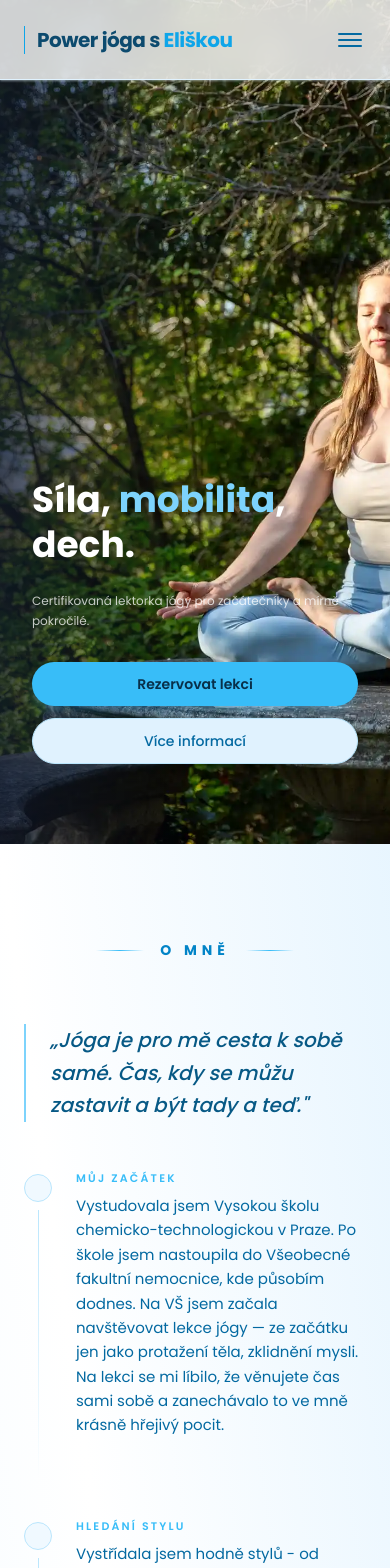
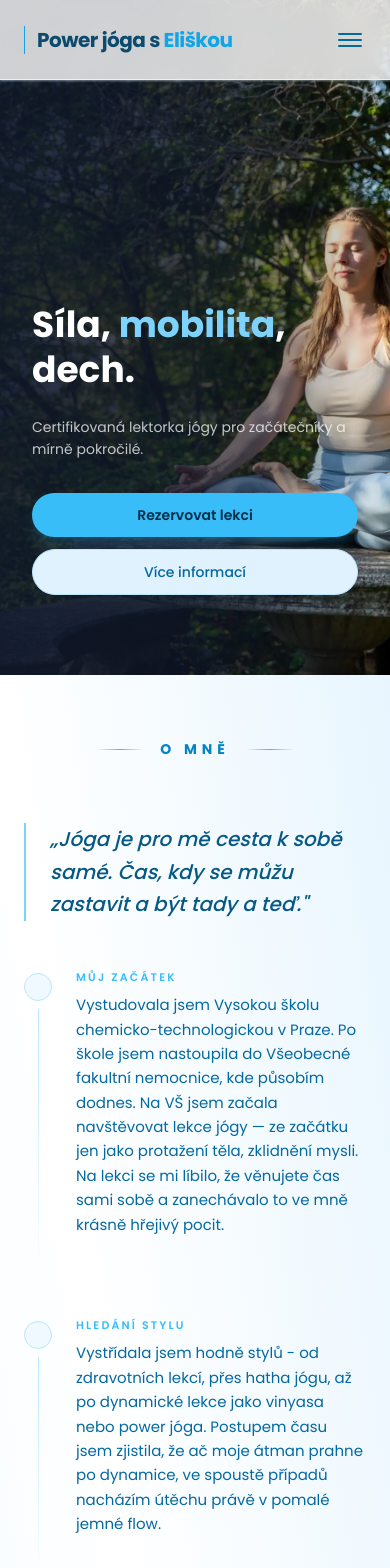
Before and after one commit to Michal-soukrome/joga-s-eliskou, a Next.js app: page / in a window 390 px wide. Shown: the top 1568 px of the page. Built offline with nearby package versions, Linux system fonts and the light colour scheme.

Commit message:
gradient a kotvy

```diff
--- a/src/components/About.tsx
+++ b/src/components/About.tsx
@@ -36,7 +36,7 @@ export default function About() {
   return (
     <section
       id="about"
-      className="scroll-mt-20 py-24 px-6 bg-gradient-to-tr from-sky-50/50 via-white to-sky-100/50"
+      className="scroll-mt-16 py-16 md:py-24 px-6 bg-gradient-to-tr from-sky-50/50 via-white to-sky-100/50"
     >
       <Container>
         <SectionTitle title="O mně" />
--- a/src/components/Benefits.tsx
+++ b/src/components/Benefits.tsx
@@ -103,7 +103,7 @@ export default function Benefits() {
   return (
     <section
       id="benefits"
-      className="scroll-mt-20 py-24 px-6 bg-gradient-to-tl from-sky-50/50 via-white to-sky-100/50"
+      className="scroll-mt-16 py-16 md:py-24 px-6 bg-gradient-to-tl from-sky-50/50 via-white to-sky-100/50"
     >
       <Container>
         <SectionTitle
--- a/src/components/Contact.tsx
+++ b/src/components/Contact.tsx
@@ -37,7 +37,7 @@ export default function Contact() {
   return (
     <section
       id="contact"
-      className="scroll-mt-20 py-24 px-6 bg-gradient-to-tl from-sky-50/50 via-white to-sky-100/50"
+      className="scroll-mt-16 py-16 md:py-24 px-6 bg-gradient-to-tl from-sky-50/50 via-white to-sky-100/50"
     >
       <Container>
         <SectionTitle
--- a/src/components/FAQ.tsx
+++ b/src/components/FAQ.tsx
@@ -38,7 +38,7 @@ export default function FAQ() {
   return (
     <section
       id="faq"
-      className="scroll-mt-20 py-24 px-6 bg-gradient-to-bl from-sky-50/50 via-white to-sky-100/50"
+      className="scroll-mt-16 py-16 md:py-24 px-6 bg-gradient-to-bl from-sky-50/50 via-white to-sky-100/50"
     >
       <Container size="4xl">
         <SectionTitle
--- a/src/components/Gallery.tsx
+++ b/src/components/Gallery.tsx
@@ -40,7 +40,7 @@ export default function Gallery() {
   return (
     <section
       id="gallery"
-      className="scroll-mt-20 py-24 px-6 bg-gradient-to-br from-sky-50/50 via-white to-sky-100/50"
+      className="scroll-mt-16 py-16 md:py-24 px-6 bg-gradient-to-br from-sky-50/50 via-white to-sky-100/50"
     >
       <Container>
         <SectionTitle
--- a/src/components/Header.tsx
+++ b/src/components/Header.tsx
@@ -54,12 +54,12 @@ export default function Header() {
       <nav className="px-6 h-full">
         <Container className="h-full flex items-center justify-between">
           {/* Logo */}
-          <div className="h-full flex items-center gap-3">
+          <a href="#" className="h-full flex items-center gap-3">
             <div className="w-px h-7 bg-sky-500" />
             <span className="font-poppins text-xl font-bold text-sky-900 tracking-tight">
               Power jóga s <span className="text-sky-500">Eliškou</span>
             </span>
-          </div>
+          </a>
 
           {/* Desktop menu */}
           <ul className="hidden lg:flex items-center gap-8">
--- a/src/components/Hero.tsx
+++ b/src/components/Hero.tsx
@@ -7,7 +7,7 @@ export default function Hero() {
   const { openModal } = useReservation();
 
   return (
-    <section className="relative h-[100dvh] overflow-hidden">
+    <section className="relative h-[80dvh] md:h-[100dvh] overflow-hidden">
       {/* Background */}
       <div className="absolute inset-0 -z-10">
         <Image
@@ -20,7 +20,9 @@ export default function Hero() {
       </div>
 
       {/* Softer overlay */}
-      <div className="absolute inset-0 bg-gradient-to-r from-slate-900/75 via-transparent to-transparent -z-0" />
+      <div className="hidden md:block absolute inset-0 bg-gradient-to-r from-slate-900/90 via-transparent to-transparent -z-0" />
+      {/* Mobile Softer overlay */}
+      <div className="md:hidden absolute inset-0 bg-gradient-to-r from-slate-900/90 via-slate-900/75 to-transparent -z-0" />
 
       {/* Content */}
       <div className="relative h-full flex flex-col justify-end px-8 md:px-16 lg:px-24 lg:-mt-12 pb-20">
@@ -36,7 +38,7 @@ export default function Hero() {
           </h1>
 
           {/* Subtext */}
-          <p className="text-white/75 leading-relaxed text-xs md:text-base font-poppins max-w-md">
+          <p className="text-white/75 leading-relaxed text-sm md:text-base font-poppins max-w-md">
             Certifikovaná lektorka jógy pro začátečníky a mírně pokročilé.
           </p>
 
@@ -46,7 +48,7 @@ export default function Hero() {
               Rezervovat lekci
             </button>
 
-            <a href="#services" className="btn-secondary">
+            <a href="#about" className="btn-secondary">
               Více informací
             </a>
           </div>
--- a/src/components/Pricing.tsx
+++ b/src/components/Pricing.tsx
@@ -53,7 +53,7 @@ export default function Pricing() {
   return (
     <section
       id="pricing"
-      className="scroll-mt-20 py-24 px-6 bg-gradient-to-tr from-sky-50/50 via-white to-sky-100/50"
+      className="scroll-mt-16 py-16 md:py-24 px-6 bg-gradient-to-tr from-sky-50/50 via-white to-sky-100/50"
     >
       <Container>
         <SectionTitle
--- a/src/components/Services.tsx
+++ b/src/components/Services.tsx
@@ -80,7 +80,7 @@ export default function Lekce() {
   return (
     <section
       id="services"
-      className="scroll-mt-20 py-24 px-6 bg-gradient-to-br from-sky-50/50 via-white to-sky-100/50"
+      className="scroll-mt-16 py-16 md:py-24 px-6 bg-gradient-to-br from-sky-50/50 via-white to-sky-100/50"
     >
       <Container>
         <SectionTitle
--- a/src/components/Testimonials.tsx
+++ b/src/components/Testimonials.tsx
@@ -94,7 +94,7 @@ export default function Testimonials() {
   return (
     <section
       id="testimonials"
-      className="scroll-mt-20 py-24 px-6 bg-gradient-to-tr from-sky-50/50 via-white to-sky-100/50 overflow-hidden"
+      className="scroll-mt-16 py-16 md:py-24 px-6 bg-gradient-to-tr from-sky-50/50 via-white to-sky-100/50 overflow-hidden"
     >
       <Container>
         <SectionTitle
```
